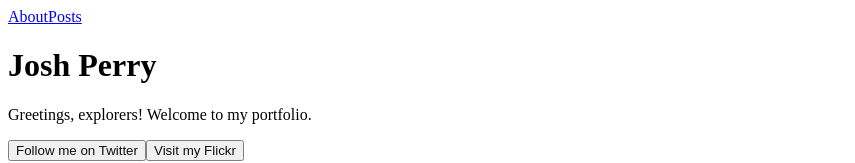
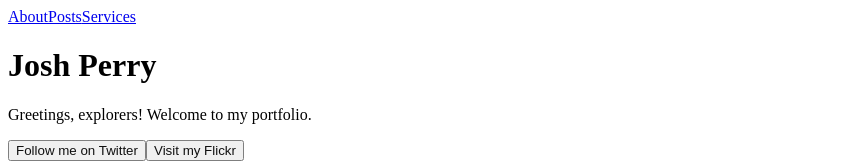
Before and after one commit to LogicVirus/new, a Next.js app: page / in a window 1280 px wide. Shown: the top 163 px of the page, without its empty margins (0-855 px from the left). Built offline with nearby package versions, Linux system fonts and the light colour scheme; no server answers.

Commit message:
modified:   components/header.tsx

```diff
--- a/components/header.tsx
+++ b/components/header.tsx
@@ -8,6 +8,7 @@ export default function Header() {
         <nav className="flex space-x-4">
           <Link href="/">About</Link>
           <Link href="/posts">Posts</Link>
+          <Link href="/services">Services</Link> {/* Add this line */}
         </nav>
       </Container>
     </header>
```
